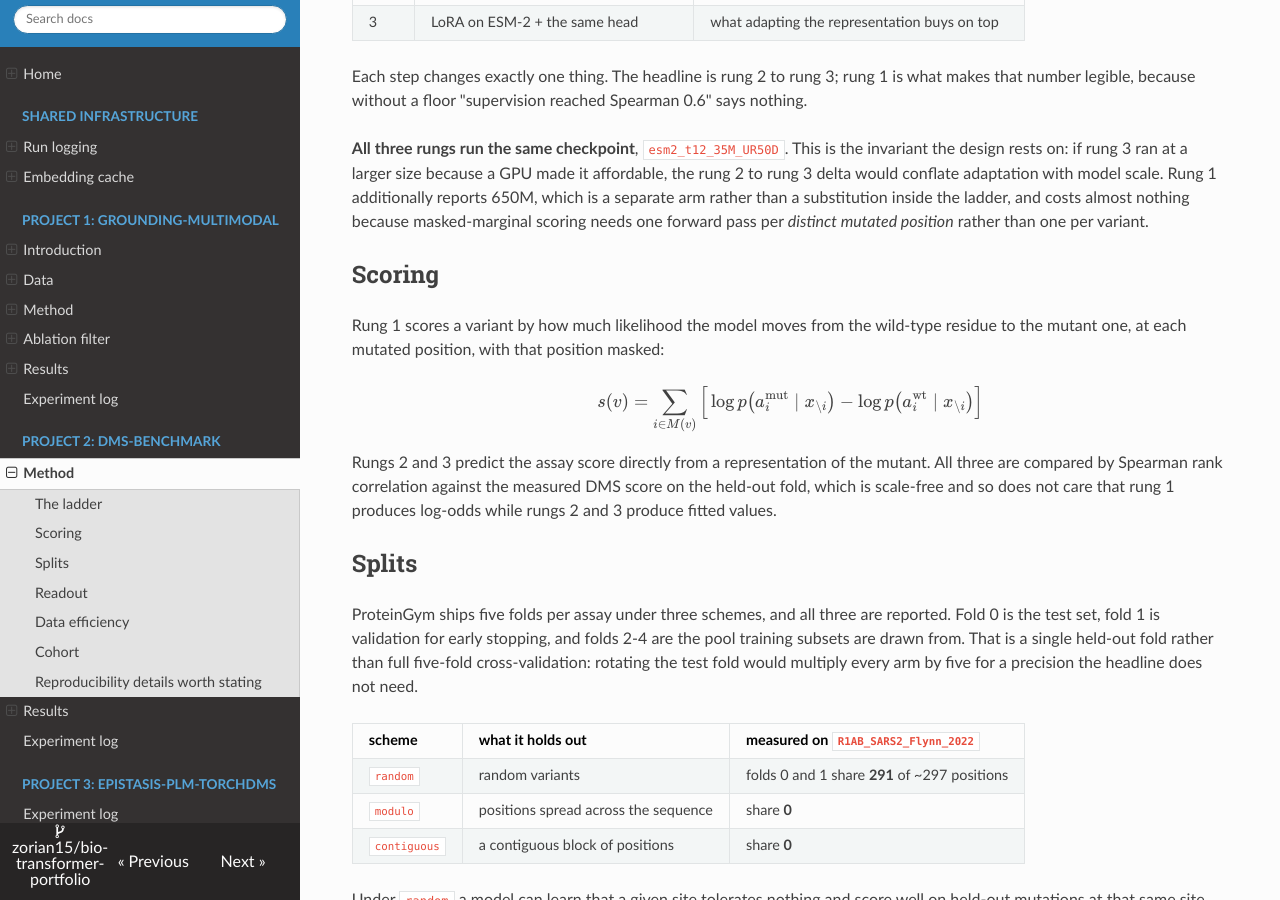
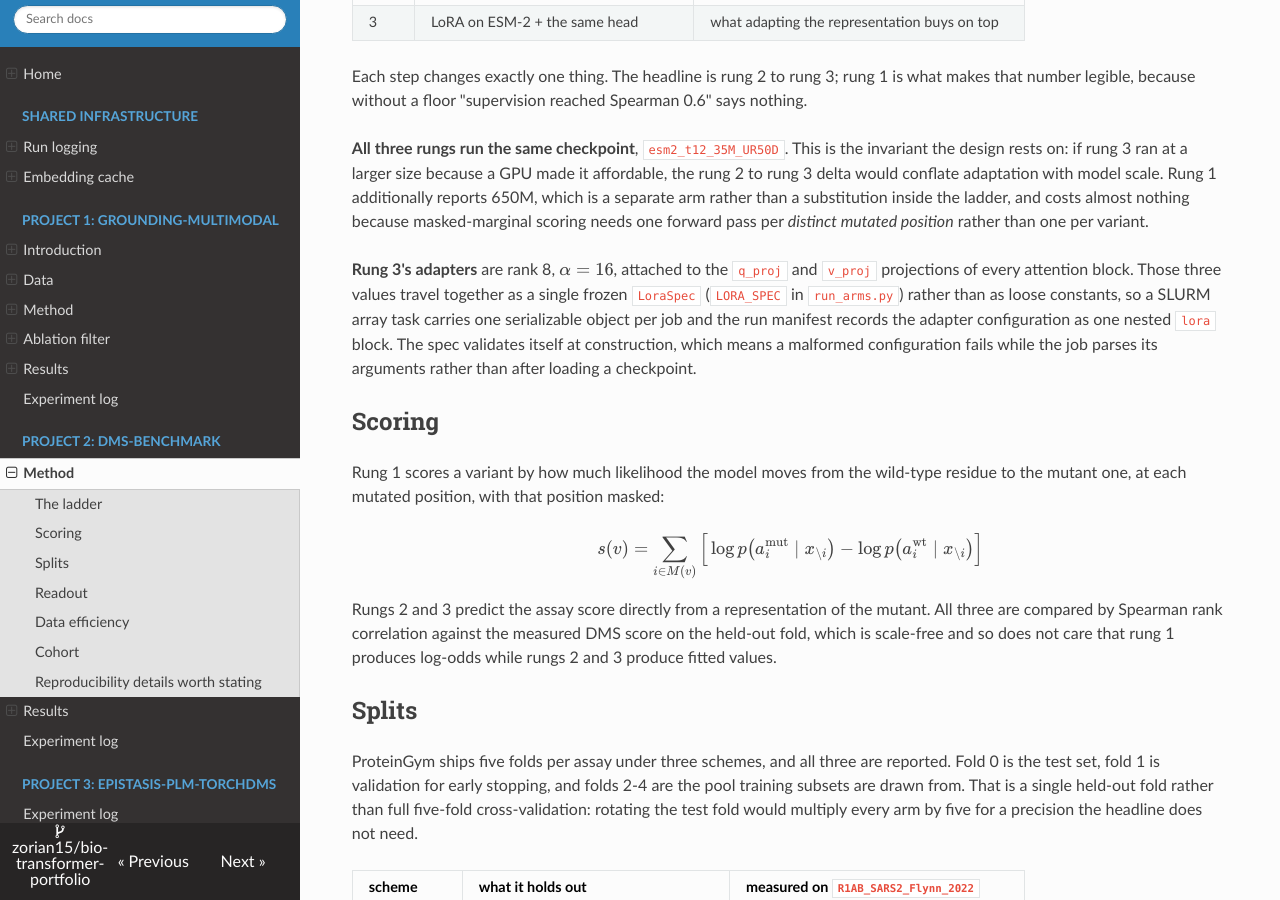
Before and after one commit to zorian15/bio-transformer-portfolio, an MkDocs documentation site: the page built from docs/dms-benchmark/method.md, in a window 1280 px wide and 900 px high, scrolled down 579 px. Built offline with MkDocs 1.6.1, drawn with Linux system fonts in a browser that asks for light colours; nearby versions of some CDN libraries; some of the changed text lies outside the part shown.

Commit message:
docs: sync the writeups with the training-layer refactor
appendix said LoRA rank 4; run_arms has always used 8. dms-benchmark method
page now names the adapter config and the shared stopping rule. one clause each
on the shared best-epoch implementation and on why the @ cache key is injective.

Co-Authored-By: Claude Opus 5 <noreply@anthropic.com>
Claude-Session: https://claude.ai/code/session_01Qx8RAitPKWeF2YTnUZCbw1

```diff
--- a/docs/dms-benchmark/method.md
+++ b/docs/dms-benchmark/method.md
@@ -31,6 +31,14 @@ scale. Rung 1 additionally reports 650M, which is a separate arm rather than a
 substitution inside the ladder, and costs almost nothing because masked-marginal
 scoring needs one forward pass per *distinct mutated position* rather than one
 per variant.
+
+**Rung 3's adapters** are rank 8, \(\alpha = 16\), attached to the `q_proj` and
+`v_proj` projections of every attention block. Those three values travel together
+as a single frozen `LoraSpec` (`LORA_SPEC` in `run_arms.py`) rather than as loose
+constants, so a SLURM array task carries one serializable object per job and the
+run manifest records the adapter configuration as one nested `lora` block. The
+spec validates itself at construction, which means a malformed configuration
+fails while the job parses its arguments rather than after loading a checkpoint.
 
 ## Scoring
 
@@ -124,6 +132,13 @@ leaves every score finite and plausible. The reference file carries `target_seq`
 so the sequence is taken from there and never fetched separately, and the
 agreement is asserted at preparation time for every variant.
 
+**One stopping rule for both supervised rungs.** Rungs 2 and 3 select the best
+epoch and stop early through the same implementation, not two copies of it. The
+ladder's whole claim is that consecutive rungs differ in exactly one respect, so a
+patience or improvement test changed in one loop and not the other would move the
+measured rung 2 to rung 3 delta while every test still passed and every number
+still looked reasonable.
+
 **Subsampling.** Training draws are seeded from a CRC of the configuration rather
 than Python's `hash`, which is randomized per process. Seeding from `hash` would
 have drawn a different training subset on every invocation while every number
```
Also changed, not shown: docs/appendix.md (+2 -1 lines), docs/embedding-cache.md (+4 -1 lines), docs/grounding-multimodal/method.md (+4 -1 lines).
